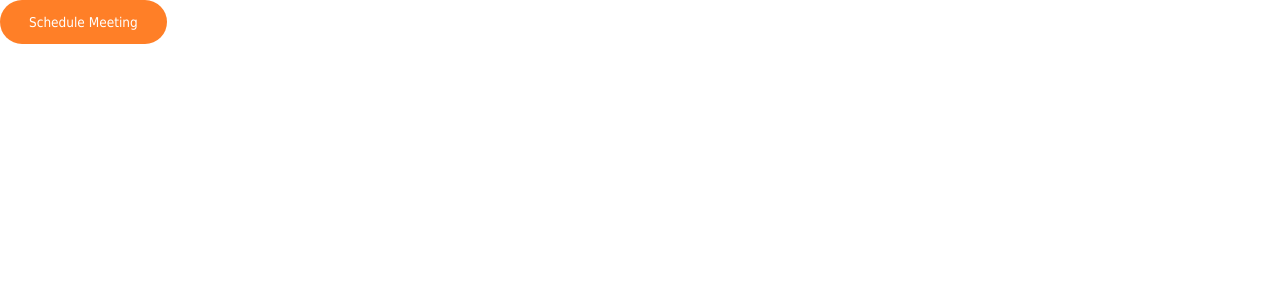
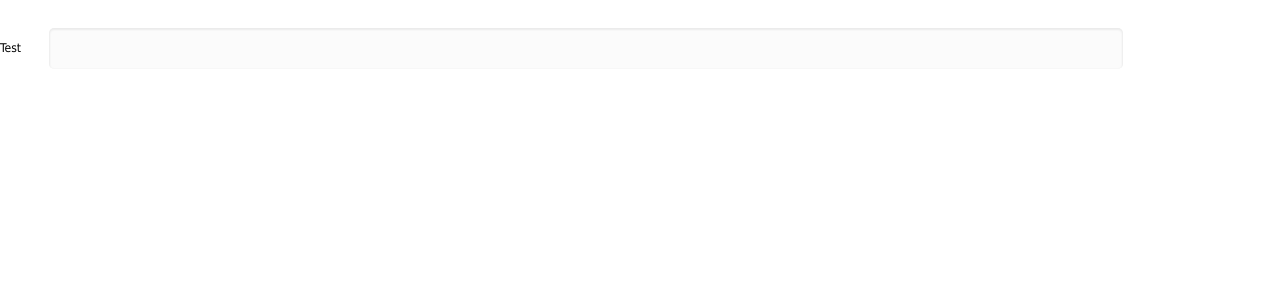
Before and after one commit to Gibbo3771/agenta-test, a React (Create React App) app: page / in a window 1280 px wide. Shown: the top 300 px of the page. Built offline with nearby package versions, Linux system fonts and the light colour scheme.

Commit message:
added default input and styles

```diff
--- a/src/App.js
+++ b/src/App.js
@@ -2,16 +2,14 @@
 
 import React from "react";
 import Button from "./components/Button/Button";
+import InputDefault from "./components/Input/InputDefault";
+import InputLabel from "./components/Input/InputLabel";
 
 function App() {
   return (
     <div>
-      <Button
-        color="orange"
-        name="test-button"
-        onClick={() => console.log("yay")}
-        text="Schedule Meeting"
-      />
+      <InputLabel htmlFor="test-input" text="Test" />
+      <InputDefault id="test-input" type="text" />
     </div>
   );
 }
--- a/src/components/Button/style.scss
+++ b/src/components/Button/style.scss
@@ -16,6 +16,7 @@
   border-radius: 50px;
   font-weight: 550;
   width: auto;
+  outline: 0;
   cursor: pointer;
   transition: background 0.15s linear;
 }
--- /dev/null
+++ b/src/components/Input/InputDefault.js
@@ -0,0 +1,61 @@
+// @flow
+import React from "react";
+
+// For checking that 'type' is valid
+export const REQUIRES_DEFAULT = ["text", "number", "time", "date", "hidden"];
+
+export type Props = {
+  id: string,
+  type: string,
+  name?: string,
+  value?: any,
+  placeholder?: string,
+  readOnly?: boolean,
+  disabled?: boolean,
+  required?: boolean,
+  minLength?: number,
+  maxLength?: number,
+  min?: number,
+  max?: number,
+  label?: string
+};
+
+const InputDefault = (props: Props) => {
+  const {
+    id,
+    type,
+    name,
+    value,
+    placeholder,
+    readOnly,
+    disabled,
+    required,
+    minLength,
+    maxLength,
+    min,
+    max,
+    label
+  } = props;
+  if (!REQUIRES_DEFAULT.includes(type))
+    throw new Error(`Input (id: ${id}) has an invalid type`);
+  return (
+    <input
+      className="input-default"
+      id={id}
+      type={type}
+      name={name}
+      value={value}
+      placeholder={placeholder}
+      readOnly={readOnly}
+      disable={disabled}
+      required={required}
+      minLength={minLength}
+      maxLength={maxLength}
+      min={min}
+      max={max}
+      label={label}
+    />
+  );
+};
+
+export default InputDefault;
--- /dev/null
+++ b/src/components/Input/InputLabel.js
@@ -0,0 +1,14 @@
+// @flow
+import React from "react";
+
+export type Props = {
+  htmlFor: string,
+  text: string
+};
+
+const InputLabel = (props: Props) => {
+  const { htmlFor, text } = props;
+  return <label htmlFor={htmlFor}>{text}</label>;
+};
+
+export default InputLabel;
--- /dev/null
+++ b/src/components/Input/style.scss
@@ -0,0 +1,12 @@
+.input-default {
+  border-style: none;
+  background: $grey;
+  border-radius: 5px;
+  font-size: 1.15em;
+  outline: 0;
+  min-width: 80%;
+  height: 3em;
+  margin: 2em;
+  box-shadow: inset 0px 1px 2px 1px rgba(0, 0, 0, 0.068);
+  padding: 0 25px 0 25px;
+}
--- a/src/components/index.scss
+++ b/src/components/index.scss
@@ -1 +1,2 @@
 @import "./Button/style.scss";
+@import "./Input/style.scss";
--- a/src/styles/colors.scss
+++ b/src/styles/colors.scss
@@ -1 +1,2 @@
 $orange: #ff7f27;
+$grey: #fbfbfb;
--- a/src/styles/index.scss
+++ b/src/styles/index.scss
@@ -251,11 +251,6 @@ a:hover {
 ::-webkit-scrollbar-thumb:hover {
   background-color: #8998b7;
 }
-input[type="text"],
-textarea {
-  outline: 0;
-  padding: 3px;
-}
 .more:after {
   transition: all 0.2s ease-in-out;
   content: "";
```
Also changed, not shown: src/components/Input/InputSelect.js (added, +43 -0 lines).
